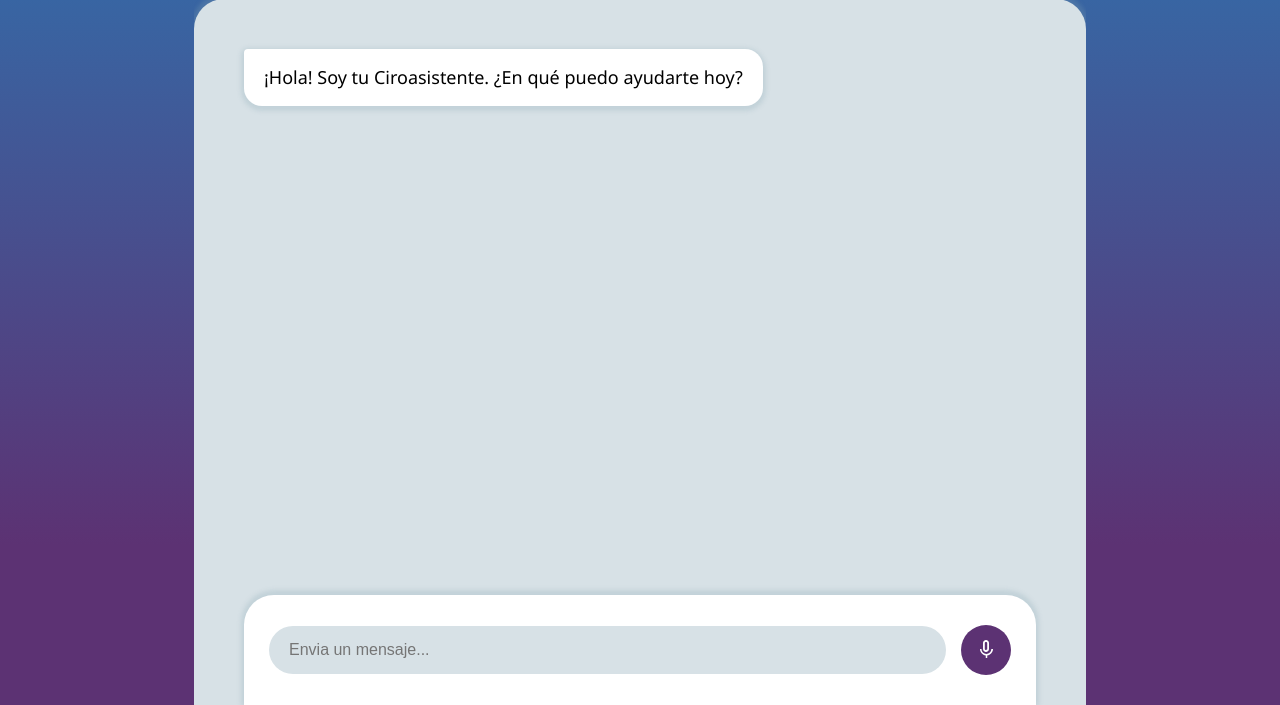
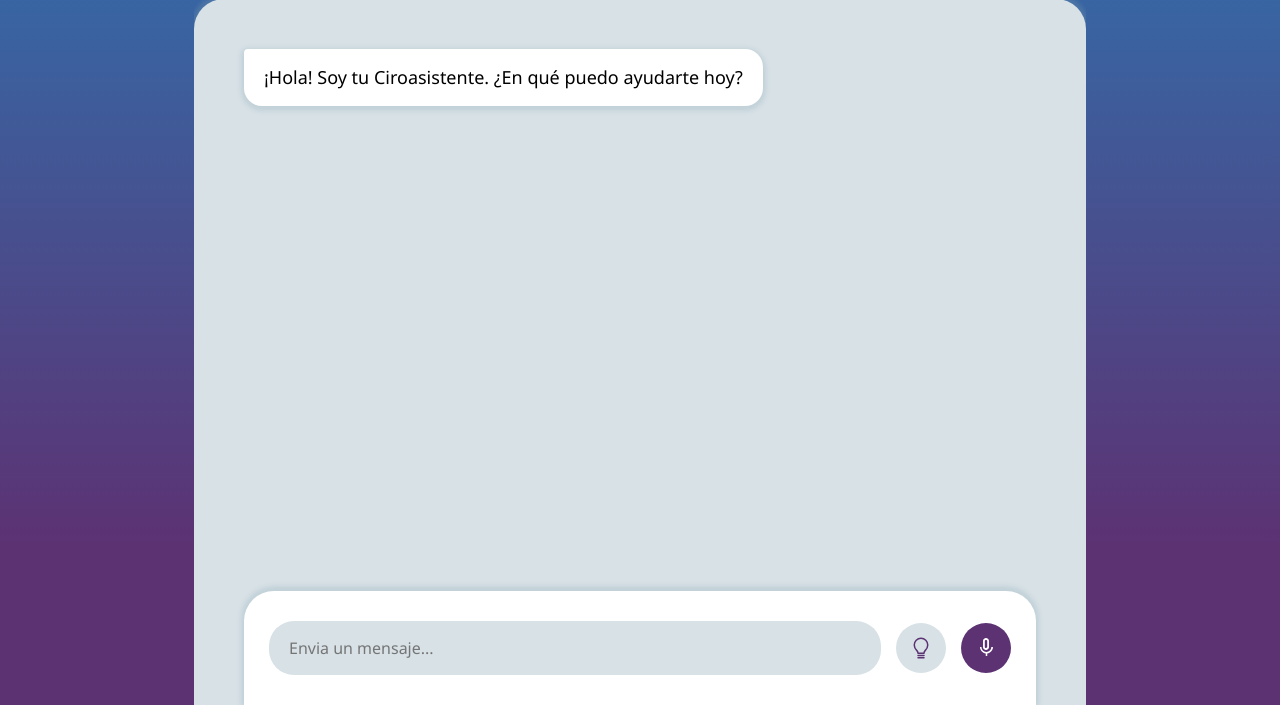
Before and after one commit to MathiMomos/ChatbotIAG, a Flask app: page / in a window 1280 px wide. Shown: the part 95-800 px from the top of the page. Run offline with Flask 3, Linux system fonts and the light colour scheme; parts of the project's set-up code (start-up, migrations or seed data) failed here and were passed over.

Commit message:
Boton nuevo y estilo de chat

```diff
--- a/static/css/style.css
+++ b/static/css/style.css
@@ -124,7 +124,7 @@ h1 {
     border-top-left-radius: 30px;
 }
 
-.input-container input {
+.input-container textarea {
     flex-grow: 1;
     border: none;
     background-color: #d7e1e6;
@@ -132,9 +132,16 @@ h1 {
     border-radius: 25px;
     font-size: clamp(0.9rem, 0.8rem + 0.5vw, 1rem);
     outline: none;
+    resize: none;
+    overflow-y: auto;
+    max-height: 8.5rem;
+    line-height: 1.5;
+    font-family: inherit;
+    min-height: 3.3rem;
+    box-sizing: border-box;
 }
 
-.mic-button {
+.action-button {
     background-color: #5C3273;
     border: none;
     border-radius: 50%;
@@ -148,8 +155,43 @@ h1 {
     transition: background-color 0.2s;
 }
 
-.mic-button:hover {
+#foco-button {
+    background-color: #d7e1e6;
+    border: none;
+    border-radius: 50%;
+    width: 50px;
+    height: 50px;
+    display: flex;
+    justify-content: center;
+    align-items: center;
+    cursor: pointer;
+    flex-shrink: 0;
+    transition: background-color 0.2s;
+}
+
+#foco-button svg {
+    stroke: #5C3273;
+    stroke-width: 4;
+    stroke-linecap: round;
+    stroke-linejoin: round;
+    fill: none;
+}
+
+#foco-button:hover {
+    background-color: #c8d0d5;
+}
+
+#foco-button.active {
     background-color: #5C3273;
+}
+
+#foco-button.active svg {
+    fill: #5C3273;
+    stroke: #ffffff;
+}
+
+.action-button:hover {
+    background-color: #4a285c;
 }
 
 .global-messages::-webkit-scrollbar {
--- a/static/js/chat.js
+++ b/static/js/chat.js
@@ -2,12 +2,29 @@ document.addEventListener('DOMContentLoaded', function() {
     const userInput = document.getElementById('user-input');
     const globalMessages = document.getElementById('global-messages');
 
-    // --- FUNCIONES PARA LA ANIMACIÓN ---
+    const focoButton = document.getElementById('foco-button');
+
+    focoButton.addEventListener('click', function() {
+        // Click para cambiar color por ahora
+        this.classList.toggle('active');
+    });
+
+
+    // --- FUNCIONES SROLL TEXTAREA Y AJUSTE ---
 
     // Función para hacer scroll hacia abajo
     function scrollToBottom() {
         globalMessages.scrollTop = globalMessages.scrollHeight;
     }
+
+    // Función para ajustar la altura del textarea
+    function adjustTextareaHeight() {
+        userInput.style.height = 'auto';
+        userInput.style.height = (userInput.scrollHeight) + 'px';
+    }
+
+
+    // --- FUNCIONES PARA LA ANIMACIÓN ---
 
     // Función para mostrar la animación de "pensando"
     function showThinkingIndicator() {
@@ -27,22 +44,24 @@ document.addEventListener('DOMContentLoaded', function() {
         }
     }
 
-    // Función para escribir la respuesta del bot por partes
-    function typeResponse(text) {
+    // Función para escribir la respuesta del bot linea por linea
+    function typeResponseLineByLine(text) {
         const messageDiv = document.createElement('div');
         messageDiv.classList.add('message', 'bot-message');
         globalMessages.appendChild(messageDiv);
 
-        let i = 0;
-        function typeWriter() {
-            if (i < text.length) {
-                messageDiv.textContent += text.charAt(i);
-                i++;
+        const lines = text.split('\n');
+        let lineIndex = 0;
+
+        function typeLine() {
+            if (lineIndex < lines.length) {
+                messageDiv.innerHTML += lines[lineIndex] + '<br>';
+                lineIndex++;
                 scrollToBottom();
-                setTimeout(typeWriter, 15);
+                setTimeout(typeLine, 400); // Pausa de 400ms entre líneas
             }
         }
-        typeWriter();
+        typeLine();
     }
 
     // --- LÓGICA PRINCIPAL ---
--- a/templates/index.html
+++ b/templates/index.html
@@ -28,11 +28,20 @@
         </div>
 
         <div class="input-container">
-            <input type="text" id="user-input" placeholder="Envia un mensaje...">
-            <button id="mic-button" class="mic-button"> <svg width="24" height="24" viewBox="0 0 24 24" fill="white" xmlns="http://www.w3.org/2000/svg">
-                <path d="M12 14C13.66 14 15 12.66 15 11V5C15 3.34 13.66 2 12 2C10.34 2 9 3.34 9 5V11C9 12.66 10.34 14 12 14ZM10.8 4.9C10.8 4.4 11.2 4 11.7 4H12.3C12.8 4 13.2 4.4 13.2 4.9V11.1C13.2 11.6 12.8 12 12.3 12H11.7C11.2 12 10.8 11.6 10.8 11.1V4.9Z" />
-                <path d="M17.3 11C17.3 13.71 15.11 15.9 12.4 15.9C9.69 15.9 7.5 13.71 7.5 11H6C6 14.31 8.54 16.99 11.75 17.41V20H13.25V17.41C16.46 16.99 19 14.31 19 11H17.3Z" />
-            </svg>
+            <textarea id="user-input" placeholder="Envia un mensaje..." rows="1"></textarea>
+            <button id="foco-button" class="action-button">
+                <svg xmlns="http://www.w3.org/2000/svg" width="24" height="24" viewBox="0 0 64 64">
+                    <path d="M32 6c-10 0-18 8-18 18 0 6.6 3.6 11.6 7 15 2.3 2.3 3 4 3 7h16c0-3 0.7-4.7 3-7 3.4-3.4 7-8.4 7-15 0-10-8-18-18-18z"/>
+                    <line x1="24" y1="52" x2="40" y2="52" />
+                    <line x1="24" y1="58" x2="40" y2="58" />
+                </svg>
+
+            </button>
+            <button id="mic-button" class="action-button">
+                <svg width="24" height="24" viewBox="0 0 24 24" fill="white" xmlns="http://www.w3.org/2000/svg">
+                    <path d="M12 14C13.66 14 15 12.66 15 11V5C15 3.34 13.66 2 12 2C10.34 2 9 3.34 9 5V11C9 12.66 10.34 14 12 14ZM10.8 4.9C10.8 4.4 11.2 4 11.7 4H12.3C12.8 4 13.2 4.4 13.2 4.9V11.1C13.2 11.6 12.8 12 12.3 12H11.7C11.2 12 10.8 11.6 10.8 11.1V4.9Z" />
+                    <path d="M17.3 11C17.3 13.71 15.11 15.9 12.4 15.9C9.69 15.9 7.5 13.71 7.5 11H6C6 14.31 8.54 16.99 11.75 17.41V20H13.25V17.41C16.46 16.99 19 14.31 19 11H17.3Z" />
+                </svg>
             </button>
         </div>
     </div>
```
